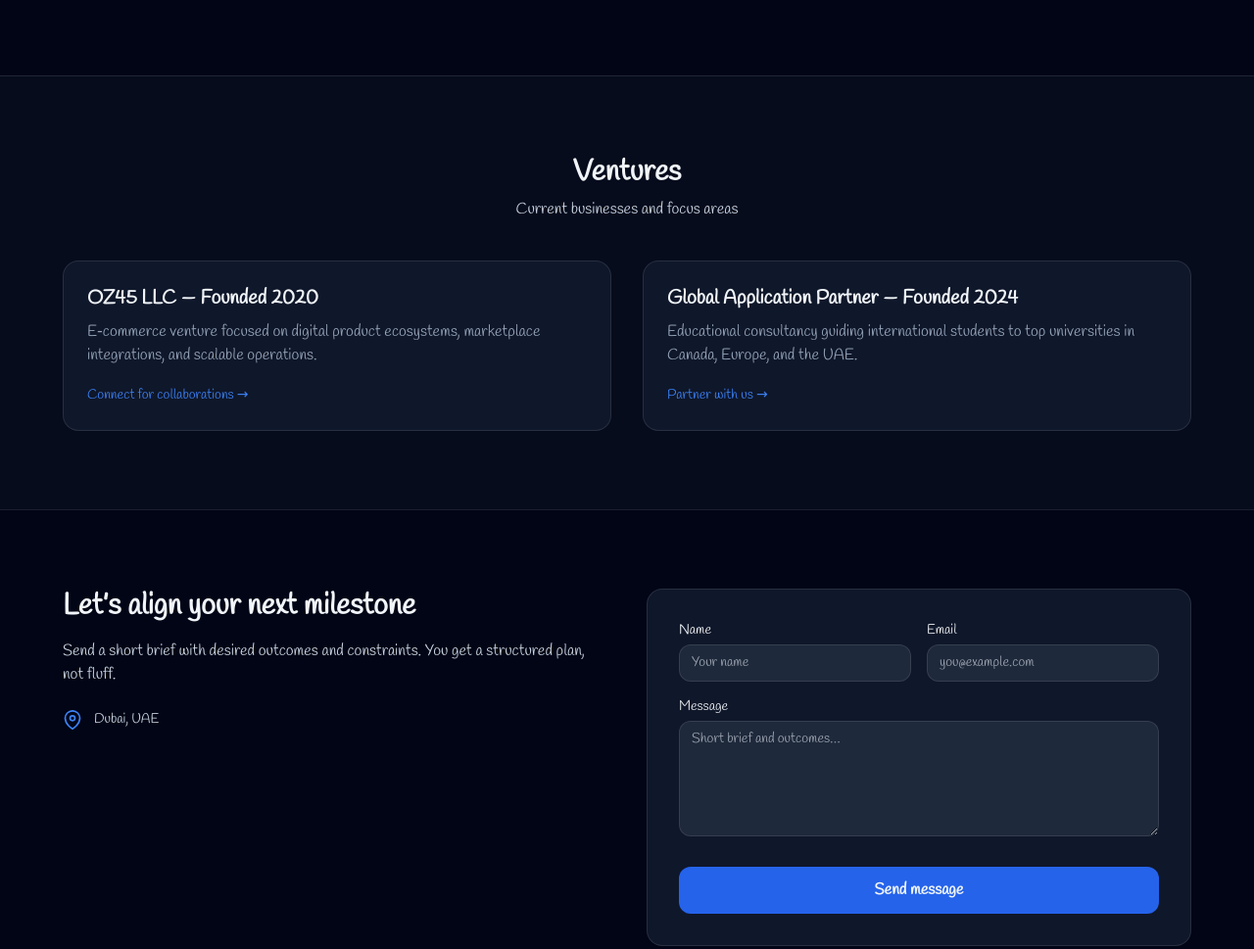
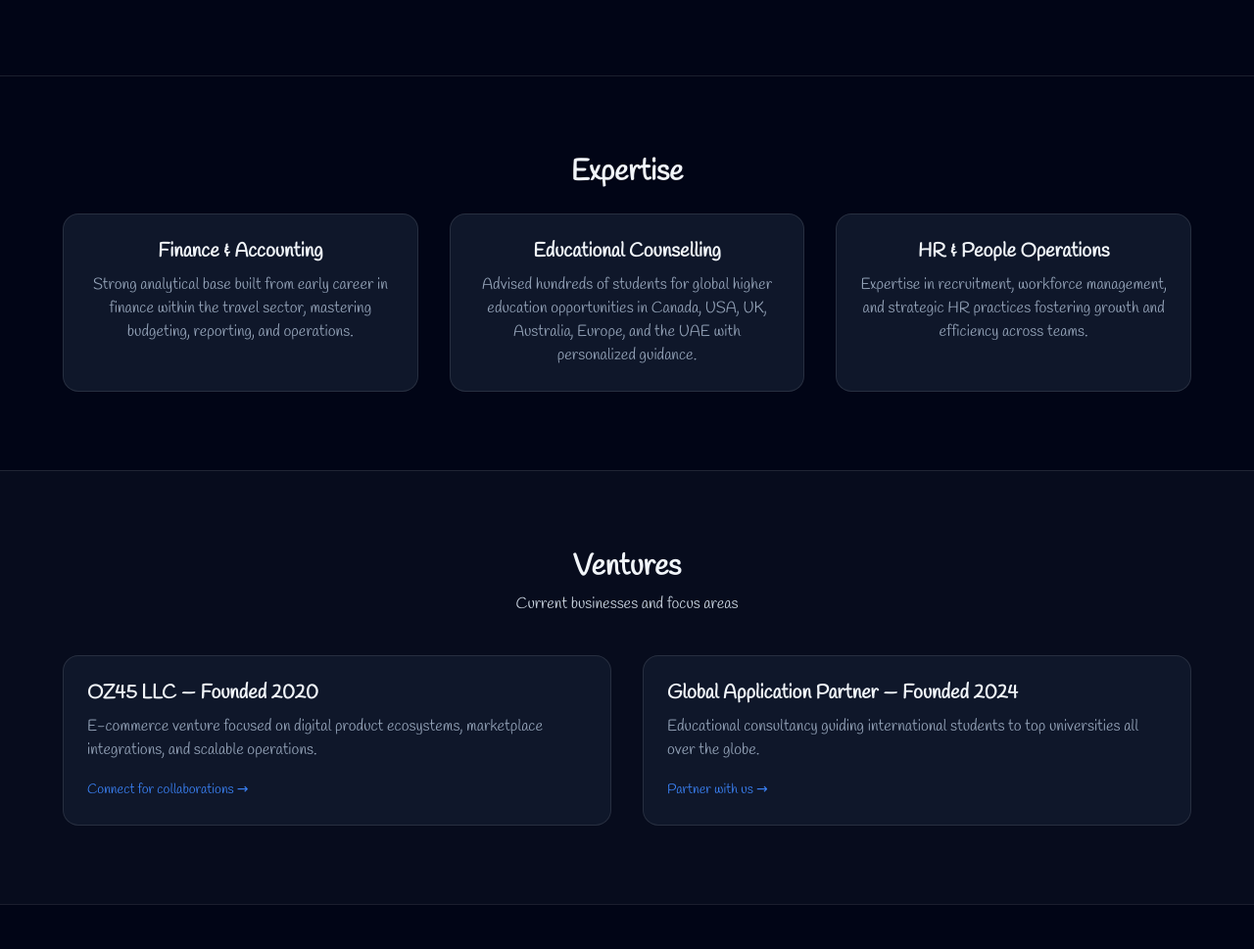
Before and after one commit to onlinezame/index.html, a plain HTML site: page index.html in a window 1280 px wide. Shown: the part 1281-2250 px from the top of the page at 98% size. Drawn offline with nearby package versions, Linux system fonts and the light colour scheme.

Commit message:
Updated index.html

```diff
--- a/index.html
+++ b/index.html
@@ -22,10 +22,8 @@
     .star { animation: twinkle 3.2s ease-in-out infinite; }
     .star:nth-child(3n) { animation-duration: 4.4s; }
     .star:nth-child(5n) { animation-duration: 5.6s; }
-
     @keyframes floatSmooth { 0%, 100% { transform: translateY(0); } 50% { transform: translateY(-10px); } }
     .float-slow { animation: floatSmooth 5s ease-in-out infinite; }
-
     @keyframes panX { to { transform: translateX(-50%); } }
     .universe { position:absolute; inset:0; overflow:hidden; }
     .starfield { width:200%; height:100%; display:flex; animation: panX 80s linear infinite; opacity:.9 }
@@ -33,7 +31,6 @@
   </style>
 </head>
 <body class="bg-slate-950 text-slate-100 antialiased font-sans">
-  <!-- NAVBAR -->
   <header class="sticky top-0 bg-slate-950/80 backdrop-blur border-b border-white/10 z-50">
     <div class="max-w-7xl mx-auto flex justify-between items-center px-6 py-4">
       <img src="https://raw.githubusercontent.com/onlinezame/my-image/main/IMG_8623.jpg" alt="Logo" class="h-12 w-12 rounded-full object-cover border-2 border-primary-600 shadow-md" loading="eager" referrerpolicy="no-referrer" />
@@ -46,7 +43,6 @@
     </div>
   </header>
 
-  <!-- HERO SECTION -->
   <section id="home" class="relative min-h-[90vh] flex items-center justify-center px-6 py-20 overflow-hidden">
     <div aria-hidden="true" class="pointer-events-none absolute inset-0 -z-10 universe">
       <div class="absolute inset-0 bg-[radial-gradient(ellipse_at_top,_rgba(37,99,235,0.18),transparent_60%),radial-gradient(ellipse_at_bottom,_rgba(59,130,246,0.14),transparent_60%)]"></div>
@@ -54,7 +50,6 @@
         <svg viewBox="0 0 1200 800" class="w-full h-full"><g fill="white"><circle class="star" cx="80" cy="120" r="1.4"/></g></svg>
       </div>
     </div>
-
     <div class="max-w-7xl w-full grid md:grid-cols-2 gap-10 items-center">
       <div class="flex justify-center md:justify-start md:pl-12">
         <img src="https://raw.githubusercontent.com/onlinezame/my-image/main/IMG_8623.jpg" alt="Jagadish Timilsina" class="float-slow w-96 h-auto rounded-2xl object-cover border-4 border-primary-600 shadow-xl" loading="eager" referrerpolicy="no-referrer" />
@@ -70,7 +65,6 @@
     </div>
   </section>
 
-  <!-- ABOUT -->
   <section id="about" class="border-t border-white/10 px-6 py-20 bg-slate-950/90">
     <div class="max-w-4xl mx-auto text-center">
       <h2 class="text-3xl font-bold mb-6">About Me</h2>
@@ -81,7 +75,26 @@
     </div>
   </section>
 
-  <!-- VENTURES -->
+  <section id="expertise" class="border-t border-white/10 px-6 py-20 bg-slate-950/80">
+    <div class="max-w-6xl mx-auto text-center">
+      <h2 class="text-3xl font-bold mb-6">Expertise</h2>
+      <div class="grid md:grid-cols-3 gap-8">
+        <div class="rounded-2xl border border-white/10 bg-slate-900 p-6">
+          <h3 class="text-xl font-semibold mb-2">Finance & Accounting</h3>
+          <p class="text-slate-400">Strong analytical base built from early career in finance within the travel sector, mastering budgeting, reporting, and operations.</p>
+        </div>
+        <div class="rounded-2xl border border-white/10 bg-slate-900 p-6">
+          <h3 class="text-xl font-semibold mb-2">Educational Counselling</h3>
+          <p class="text-slate-400">Advised hundreds of students for global higher education opportunities in Canada, USA, UK, Australia, Europe, and the UAE with personalized guidance.</p>
+        </div>
+        <div class="rounded-2xl border border-white/10 bg-slate-900 p-6">
+          <h3 class="text-xl font-semibold mb-2">HR & People Operations</h3>
+          <p class="text-slate-400">Expertise in recruitment, workforce management, and strategic HR practices fostering growth and efficiency across teams.</p>
+        </div>
+      </div>
+    </div>
+  </section>
+
   <section id="ventures" class="border-t border-white/10 bg-slate-900/40 px-6 py-20">
     <div class="max-w-6xl mx-auto text-center">
       <h2 class="text-3xl font-bold mb-2">Ventures</h2>
@@ -89,19 +102,18 @@
       <div class="grid md:grid-cols-2 gap-8">
         <div class="rounded-2xl border border-white/10 bg-slate-900 p-6 text-left">
           <h3 class="text-xl font-semibold mb-2">OZ45 LLC — Founded 2020</h3>
-          <p class="text-slate-400 mb-4">E‑commerce venture focused on digital product ecosystems, marketplace integrations, and scalable operations.</p>
+          <p class="text-slate-400 mb-4">E-commerce venture focused on digital product ecosystems, marketplace integrations, and scalable operations.</p>
           <a href="#contact" class="text-primary-500 hover:underline text-sm">Connect for collaborations →</a>
         </div>
         <div class="rounded-2xl border border-white/10 bg-slate-900 p-6 text-left">
           <h3 class="text-xl font-semibold mb-2">Global Application Partner — Founded 2024</h3>
-          <p class="text-slate-400 mb-4">Educational consultancy guiding international students to top universities in Canada, Europe, and the UAE.</p>
+          <p class="text-slate-400 mb-4">Educational consultancy guiding international students to top universities all over the globe.</p>
           <a href="#contact" class="text-primary-500 hover:underline text-sm">Partner with us →</a>
         </div>
       </div>
     </div>
   </section>
 
-  <!-- CONTACT -->
   <section id="contact" class="border-t border-white/10 px-6 py-20 bg-slate-950/90">
     <div class="max-w-6xl mx-auto grid md:grid-cols-2 gap-10 items-start">
       <div>
@@ -117,7 +129,6 @@
         <input type="hidden" name="_template" value="box" />
         <input type="hidden" name="_captcha" value="false" />
         <input type="text" name="_honey" class="hidden" style="display:none" />
-
         <div class="grid gap-4 md:grid-cols-2">
           <label class="block text-sm">Name
             <input required name="name" class="mt-1 w-full rounded-xl border border-white/10 bg-slate-800 px-3 py-2 outline-none ring-primary-500 focus:ring" placeholder="Your name" />
@@ -129,26 +140,17 @@
         <label class="block text-sm mt-4">Message
           <textarea required name="message" rows="5" class="mt-1 w-full rounded-xl border border-white/10 bg-slate-800 px-3 py-2 outline-none ring-primary-500 focus:ring" placeholder="Short brief and outcomes…"></textarea>
         </label>
-        <button type="submit" class="mt-6 inline-flex w-full items-center justify-center rounded-xl bg-primary-600 px-5 py-3 font-semibold hover:bg-primary-500">
-          Send message
-        </button>
+        <button type="submit" class="mt-6 inline-flex w-full items-center justify-center rounded-xl bg-primary-600 px-5 py-3 font-semibold hover:bg-primary-500">Send message</button>
       </form>
     </div>
   </section>
 
-  <!-- FOOTER -->
   <footer class="border-t border-white/10 py-6 text-sm text-slate-400">
     <div class="max-w-7xl mx-auto px-6 flex items-center justify-between">
       <div class="flex items-center gap-6">
-        <a href="https://www.linkedin.com/in/jagadishtimilsina?utm_source=share&utm_campaign=share_via&utm_content=profile&utm_medium=android_app" target="_blank" rel="noopener" class="hover:opacity-80">
-          <img src="https://upload.wikimedia.org/wikipedia/commons/c/ca/LinkedIn_logo_initials.png" alt="LinkedIn" class="h-6 w-6" />
-        </a>
-        <a href="https://www.facebook.com/girentimilsina" target="_blank" rel="noopener" class="hover:opacity-80">
-          <img src="https://upload.wikimedia.org/wikipedia/commons/5/51/Facebook_f_logo_%282019%29.svg" alt="Facebook" class="h-6 w-6" />
-        </a>
-        <a href="https://wa.me/00971588025890" target="_blank" rel="noopener" class="hover:opacity-80">
-          <img src="https://upload.wikimedia.org/wikipedia/commons/6/6b/WhatsApp.svg" alt="WhatsApp" class="h-6 w-6" />
-        </a>
+        <a href="https://www.linkedin.com/in/jagadishtimilsina?utm_source=share&utm_campaign=share_via&utm_content=profile&utm_medium=android_app" target="_blank" rel="noopener" class="hover:opacity-80"><img src="https://upload.wikimedia.org/wikipedia/commons/c/ca/LinkedIn_logo_initials.png" alt="LinkedIn" class="h-6 w-6" /></a>
+        <a href="https://www.facebook.com/girentimilsina" target="_blank" rel="noopener" class="hover:opacity-80"><img src="https://upload.wikimedia.org/wikipedia/commons/5/51/Facebook_f_logo_%282019%29.svg" alt="Facebook" class="h-6 w-6" /></a>
+        <a href="https://wa.me/00971588025890" target="_blank" rel="noopener" class="hover:opacity-80"><img src="https://upload.wikimedia.org/wikipedia/commons/6/6b/WhatsApp.svg" alt="WhatsApp" class="h-6 w-6" /></a>
       </div>
       <div class="text-center flex-1">© <span id="year"></span> Jagadish Timilsina. All rights reserved.</div>
       <div class="w-5"></div>
@@ -156,9 +158,7 @@
   </footer>
 
   <script>document.getElementById('year').textContent = new Date().getFullYear();</script>
-  <button id="scrollTopBtn" class="fixed bottom-6 right-6 bg-primary-600 text-white p-3 rounded-full shadow-lg hidden transition hover:bg-primary-500">
-    ↑
-  </button>
+  <button id="scrollTopBtn" class="fixed bottom-6 right-6 bg-primary-600 text-white p-3 rounded-full shadow-lg hidden transition hover:bg-primary-500">↑</button>
   <script>
     const scrollBtn = document.getElementById('scrollTopBtn');
     window.addEventListener('scroll', () => {
```
